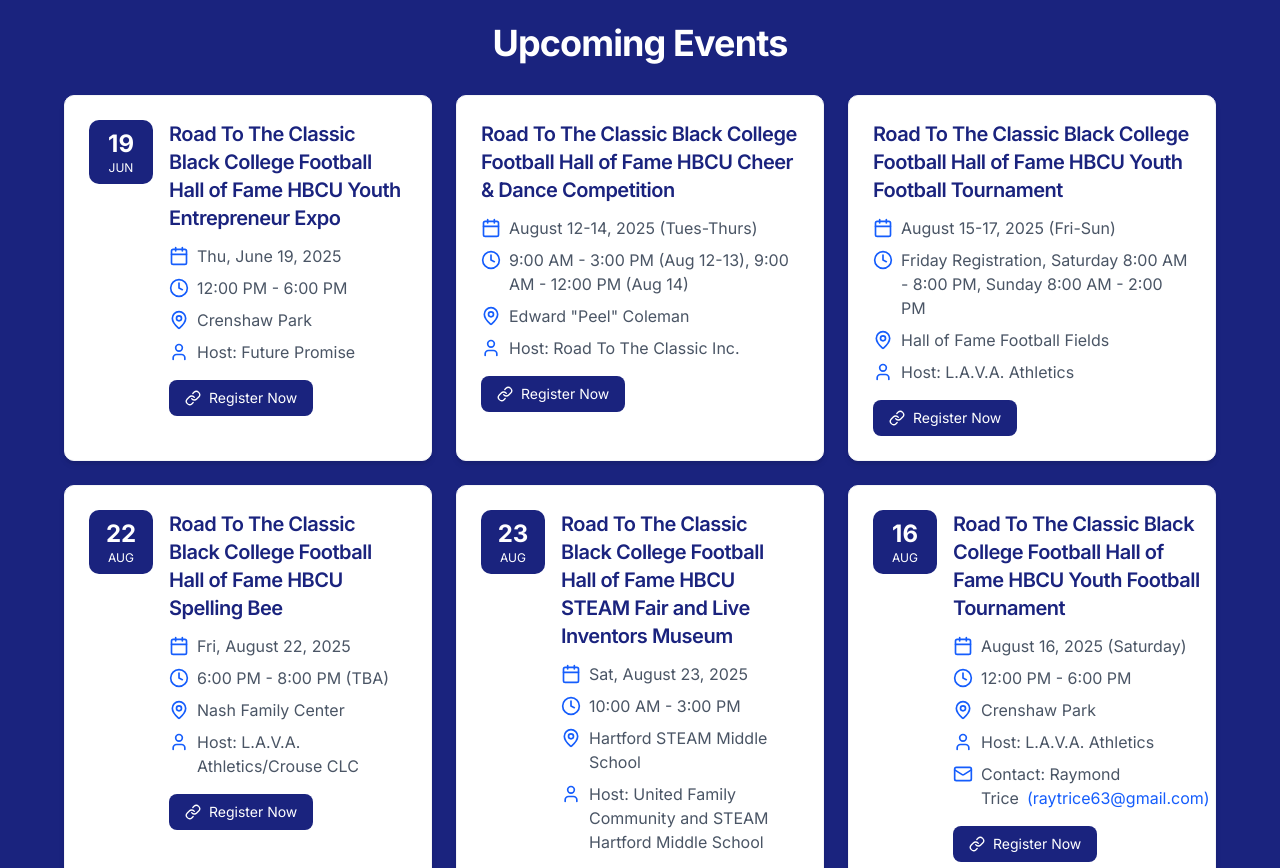
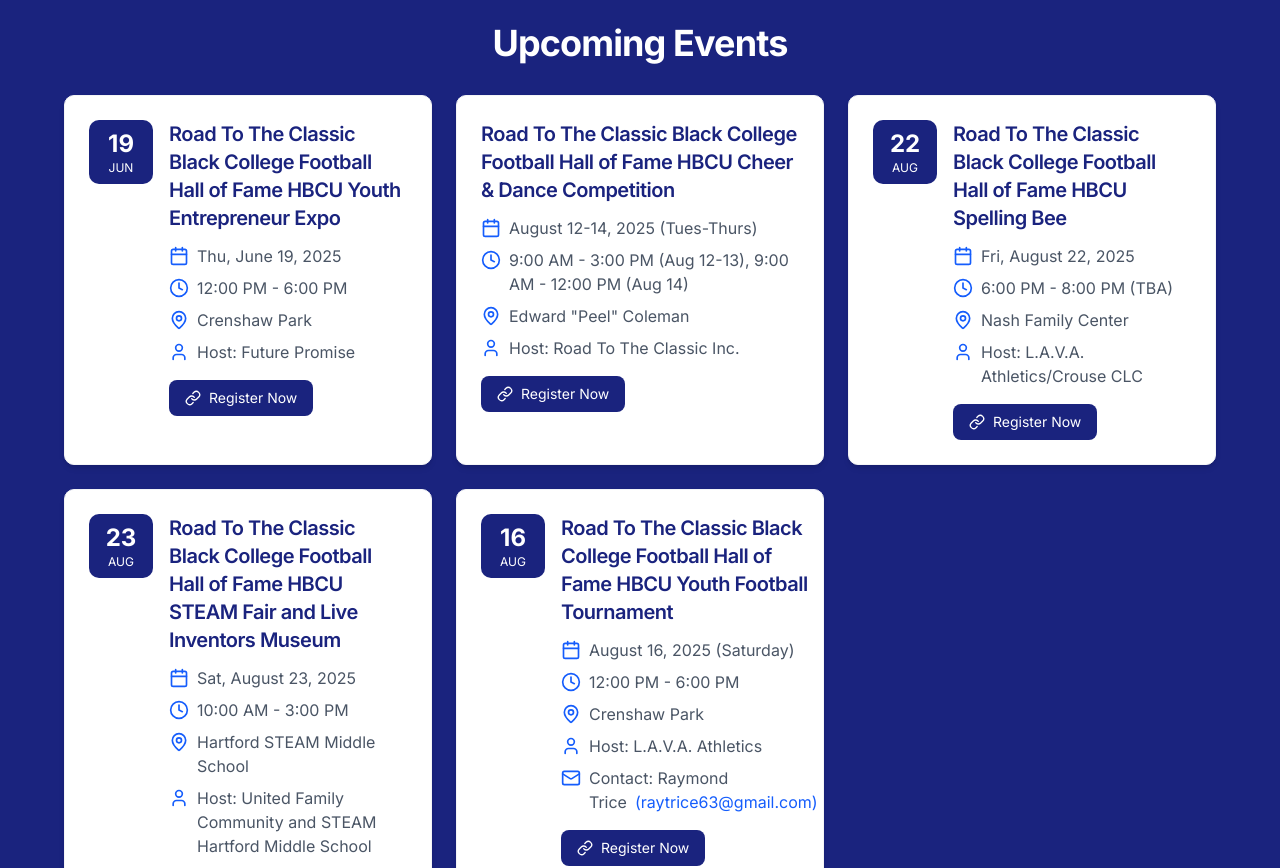
Before and after one commit to ByteFlowWebAgency/road-to-the-classic-v2, a Next.js app: page /HOF in a window 1280 px wide. Shown: the part 1440-2308 px from the top of the page. Built offline with nearby package versions, Linux system fonts and the light colour scheme.

Commit message:
Update events, fix buttons (#19) (#20)
* Update events, fix buttons (#19)

* Make changes

```diff
--- a/src/components/sections/About.jsx
+++ b/src/components/sections/About.jsx
@@ -1,63 +1,70 @@
-import Image from "next/image"
+import Image from "next/image";
 import { Button } from "@/components/ui/button";
-import Link from 'next/link'
+import Link from "next/link";
 
 const corePrinciplesItems = [
   {
-    title: 'Unity',
-    description: 'Celebrate cultural diversity and history through shared experiences.',
+    title: "Unity",
+    description:
+      "Celebrate cultural diversity and history through shared experiences.",
   },
   {
-    title: 'Self-Determination',
-    description: 'Empower students to pursue education and goals through mentorship.',
+    title: "Self-Determination",
+    description:
+      "Empower students to pursue education and goals through mentorship.",
   },
   {
-    title: 'Collective Work & Responsibility',
-    description: 'Build stronger communities across discipline and entrepreneurship.',
+    title: "Collective Work & Responsibility",
+    description:
+      "Build stronger communities across discipline and entrepreneurship.",
   },
   {
-    title: 'Purpose',
-    description: 'Guide youth to discover their unique talents and contributions.',
+    title: "Purpose",
+    description:
+      "Guide youth to discover their unique talents and contributions.",
   },
   {
-    title: 'Creativity',
-    description: 'Foster innovation and artistic expression in all endeavors.',
+    title: "Creativity",
+    description: "Foster innovation and artistic expression in all endeavors.",
   },
   {
-    title: 'Faith',
-    description: 'Encourage self-actualization and belief in one&apos;s potential.',
+    title: "Faith",
+    description: "Encourage self-actualization and belief in one's potential.",
   },
 ];
 
 export function About() {
   return (
     <section className="pt-0 py-16 bg-white">
-
       {/* Our Mission & Our Vision Section*/}
       <div className="container mx-auto px-6 mt-10">
         <div className="grid grid-cols-1 lg:grid-cols-2 gap-10 items-center">
-
           <div className="space-y-10">
-
             {/* Our Mission */}
             <div>
-              <h2 className="text-3xl font-bold mb-4 text-[#1a237e]">Our Mission</h2>
+              <h2 className="text-3xl font-bold mb-4 text-[#1a237e]">
+                Our Mission
+              </h2>
               <p className="text-gray-700 leading-relaxed">
-                Our mission is to increase the knowledge of the impact of Historically Black Colleges and Universities
-                on the building of American society and the contributions of African Americans and people of color that
-                have influenced America through their contributions to medicine, science, technology, innovation,
+                Our mission is to increase the knowledge of the impact of
+                Historically Black Colleges and Universities on the building of
+                American society and the contributions of African Americans and
+                people of color that have influenced America through their
+                contributions to medicine, science, technology, innovation,
                 engineering, sports, arts, buisiness, and literature.
               </p>
             </div>
 
             {/* Our Vision */}
             <div>
-              <h2 className="text-3xl font-bold mb-4 text-[#1a237e]">Our Vision</h2>
+              <h2 className="text-3xl font-bold mb-4 text-[#1a237e]">
+                Our Vision
+              </h2>
               <p className="text-gray-700 leading-relaxed">
                 Our vision is to increase the capacity of students that consider
-                HBCU&apos;S as the first option for attendance therefore giving birth
-                to future leaders and Hall of Famers who have graduate from
-                these institutions.
+                HBCU&apos;S as the first option for attendance therefore giving
+                birth to future leaders and Hall of Famers who have graduate
+                from these institutions.
               </p>
             </div>
           </div>
@@ -110,7 +117,7 @@
                 science, technology, engineering, media, performing arts,
                 entrepreneurship, spirituality(self-actualization), and team
                 building. Every program leads up to a celebration and expression
-                of talent during the weeks leading up to the &quot;HCBU Classic&quot; game
+                of talent during the weeks leading up to the "HCBU Classic" game
                 in the host city.
               </p>
             </div>
@@ -242,14 +249,16 @@
             sponsorship directly contributes to our mission.
           </p>
 
-          <Button
-            className="px-4 py-2 text-sm sm:px-6 sm:py-3 sm:text-base md:px-15 md:py-5 text-[#1a237e]"
-            variant="outline"
-          >
-            Support Our Course <span className="text-lg">&rarr;</span>
-          </Button>
+          <Link href="/contact">
+            <Button
+              className="px-4 py-2 text-sm sm:px-6 sm:py-3 sm:text-base md:px-15 md:py-5 text-[#1a237e]"
+              variant="outline"
+            >
+              Support Our Cause <span className="text-lg">&rarr;</span>
+            </Button>
+          </Link>
         </div>
       </section>
     </section>
-  )
+  );
 }
--- a/src/data/events.js
+++ b/src/data/events.js
@@ -187,18 +187,6 @@
       "https://docs.google.com/forms/d/e/1FAIpQLSc3YGaQZ0SrHAWXTCy_0xg2-es1jgN4_guudj71Hfxxe0C7Vg/viewform",
   },
   {
-    id: "hof-3",
-    type: EVENT_TYPES.HALL_OF_FAME,
-    title:
-      "Road To The Classic Black College Football Hall of Fame HBCU Youth Football Tournament",
-    date: "August 15-17, 2025 (Fri-Sun)",
-    time: "Friday Registration, Saturday 8:00 AM - 8:00 PM, Sunday 8:00 AM - 2:00 PM",
-    location: "Hall of Fame Football Fields",
-    host: "L.A.V.A. Athletics",
-    registrationLink:
-      "https://docs.google.com/forms/d/e/1FAIpQLSc3YGaQZ0SrHAWXTCy_0xg2-es1jgN4_guudj71Hfxxe0C7Vg/viewform",
-  },
-  {
     id: "hof-4",
     type: EVENT_TYPES.HALL_OF_FAME,
     title:
```
